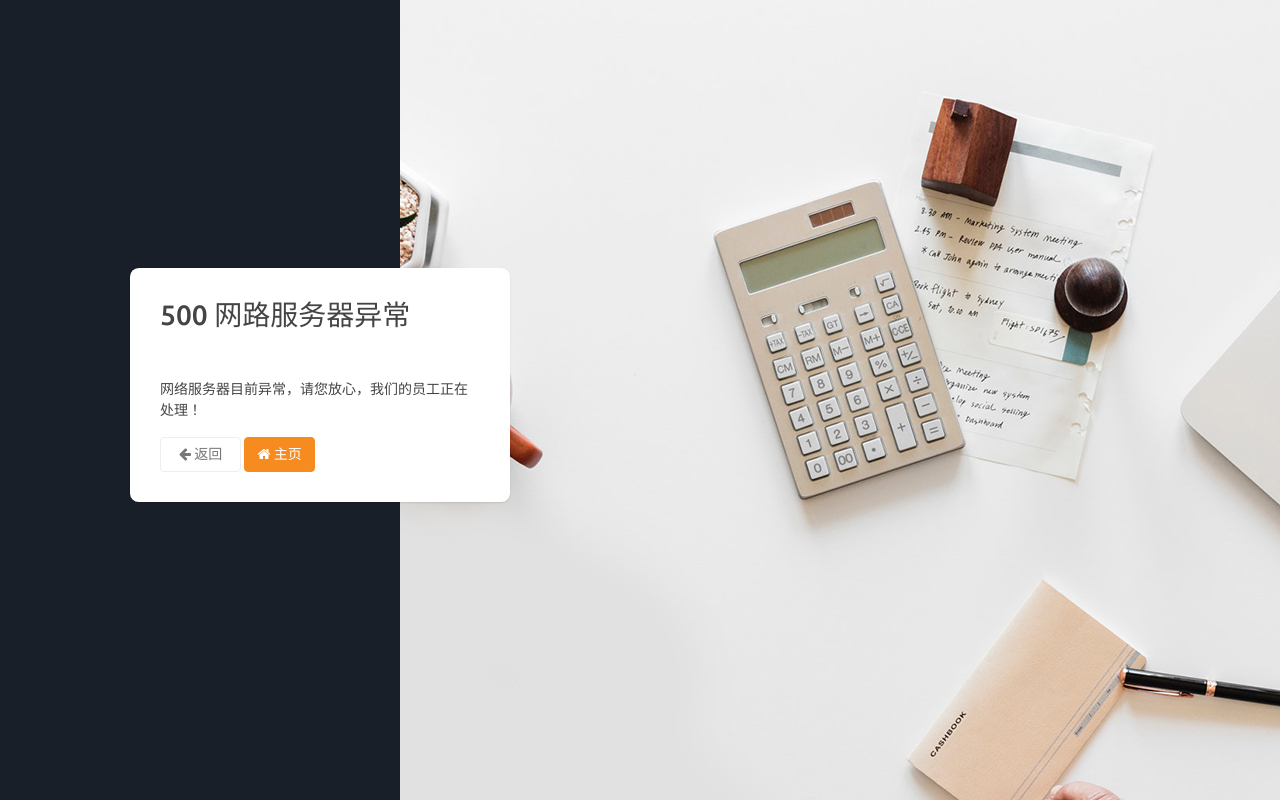
After one commit to KtuluWU/User-Management-system, a Symfony app: template templates/bundles/TwigBundle/Exception/error500.html.twig in a window 1280 px wide. The commit adds this page. Run offline with Twig, Linux system fonts and the light colour scheme; the template is opened without the code that fills it, so the values that code supplies are empty; some libraries are stand-ins or nearby versions.

Commit message:
Add exception pages 403 404 500

```diff
--- a/templates/base.html.twig
+++ b/templates/base.html.twig
@@ -1,10 +1,11 @@
 {% trans_default_domain 'ums' %}
 <!DOCTYPE html>
-<html>
+
     <head>
         <meta charset="UTF-8">
         <meta http-equiv="X-UA-Compatible" content="IE=Edge">
         <meta name="viewport" content="width=device-width, initial-scale=1.0, maximum-scale=1.0, user-scalable=0">
+        {#<link rel="icon" href="favicon.ico" type="image/x-icon">#}
         <title>
             {% block title %}{{ 'base.title'|trans }}{% endblock %}
         </title>
--- /dev/null
+++ b/templates/bundles/TwigBundle/Exception/error500.html.twig
@@ -0,0 +1,49 @@
+<!DOCTYPE html>
+<html>
+<head>
+    <meta charset="utf-8">
+    <meta http-equiv="X-UA-Compatible" content="IE=Edge">
+    <meta name="viewport" content="width=device-width, initial-scale=1.0, maximum-scale=1.0, user-scalable=0">
+
+    {#<link rel="icon" href="favicon.ico" type="image/x-icon">#}
+    <title>500 会员管理系统</title>
+    <!-- VENDOR CSS -->
+    <link rel="stylesheet" href="{{ asset('vendor/bootstrap/css/bootstrap.min.css') }}"/>
+    <link rel="stylesheet" href="{{ asset('vendor/font-awesome/css/font-awesome.min.css') }}"/>
+    <!-- MAIN CSS -->
+    <link rel="stylesheet" href="{{ asset('css/main.css') }}"/>
+    <link rel="stylesheet" href="{{ asset('css/color_skins.css') }}"/>
+</head>
+
+<body class="theme-orange">
+<!-- WRAPPER -->
+<div id="wrapper">
+    <div class="vertical-align-wrap">
+        <div class="vertical-align-middle auth-main">
+            <div class="auth-box">
+                <div class="card">
+                    <div class="header">
+                        <h3>
+                            <span class="clearfix title">
+                                <span class="number">500</span>
+                                <span>网路服务器异常</span>
+                            </span>
+                        </h3>
+                    </div>
+                    <div class="body">
+                        <p>网络服务器目前异常，请您放心，我们的员工正在处理！</p>
+                        <div class="margin-top-30">
+                            <a href="javascript:history.go(-1)" class="btn btn-default"><i class="fa fa-arrow-left"></i>
+                                <span>返回</span></a>
+                            <a href="index.html" class="btn btn-primary"><i class="fa fa-home"></i>
+                                <span>主页</span></a>
+                        </div>
+                    </div>
+                </div>
+            </div>
+        </div>
+    </div>
+</div>
+<!-- END WRAPPER -->
+</body>
+</html>
```
Also changed, not shown: templates/bundles/TwigBundle/Exception/error403.html.twig (added, +48 -0 lines), templates/bundles/TwigBundle/Exception/error404.html.twig (added, +48 -0 lines).
